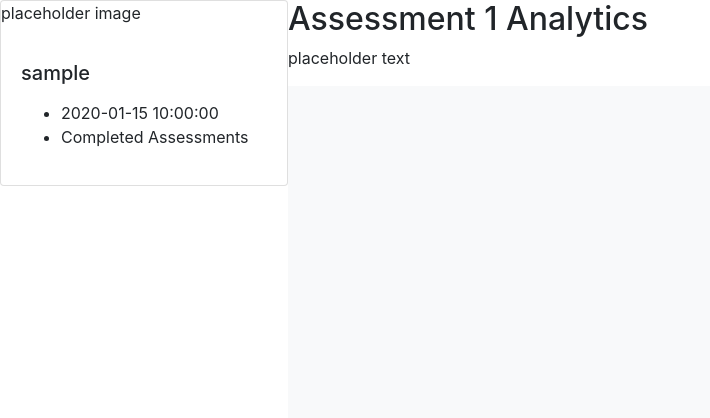
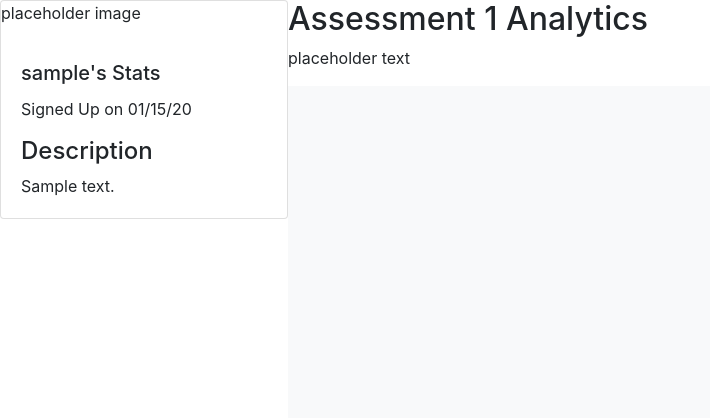
Before and after one commit to Joel-Milligan/physics-tutor-assignment, a Flask app: page /profile in a window 1280 px wide. Shown: the part 56-474 px from the top of the page, without its empty margins (0-710 px from the left). Run offline with Flask 2, Linux system fonts and the light colour scheme; a user stored in the database is signed in; tables that the repository leaves empty hold one stand-in row (values such as "Sample post"); some libraries are stand-ins or nearby versions.

Commit message:
Added better links to the navbar

```diff
--- a/app/templates/ProfilePage.html
+++ b/app/templates/ProfilePage.html
@@ -2,24 +2,23 @@
 
 <!--Page content -->
 {% block content %}
-
-    <!--User Card -->
 <div class="card float-left" style="width: 18rem">
   <p>placeholder image</p>
   <div class="card-body">
-        <h5 class="card-title">{{current_user.username}}</h5>
+    <h5 class="card-title">{{ current_user.username }}'s Stats</h5>
     <p class="card-text">
-          <ul>
-              <li>{{current_user.signup_date}}</li>
-              <li>Completed Assessments </li>
-          </ul>
+      Signed Up on {{ current_user.signup_date.strftime('%x') }}
+    </p>
+    <h4>Description</h4>
+    <p class="card-text">
+      {{ current_user.description }}
     </p>
   </div>
 </div>
+
 <!--Assessment Analytics -->
 <div>
     <h2>Assessment 1 Analytics</h2>
     <p>placeholder text</p>
 </div>
-
 {% endblock%}
--- a/app/templates/base.html
+++ b/app/templates/base.html
@@ -17,7 +17,7 @@
 
   <body>
     <nav class="navbar navbar-expand-lg navbar-light bg-light">
-      <a class="navbar-brand" style="background-color: red" href="#">Logo</a>
+      <a class="navbar-brand" style="background-color: red" href="{{ url_for('index') }}">Logo</a>
       <button
         class="navbar-toggler"
         type="button"
@@ -32,10 +32,10 @@
       <div class="collapse navbar-collapse" id="navbarNav">
         <ul class="navbar-nav">
           <li class="nav-item active">
-            <a class="nav-link" href="/">Home</a>
+            <a class="nav-link" href="{{ url_for('index') }}">Home</a>
           </li>
           <li class="nav-item">
-            <a class="nav-link" href="/content">Content</a>
+            <a class="nav-link" href="{{ url_for('content') }}">Content</a>
           </li>
 
           {% if current_user.is_anonymous %}
@@ -76,7 +76,6 @@
           <!--Grid column-->
           <div class="col-lg-6 col-md-12 mb-4 mb-md-0">
             <h5 class="text-uppercase">Footer Content</h5>
-
             <p>
               Lorem ipsum dolor sit amet consectetur, adipisicing elit. Iste
               atque ea quis molestias. Fugiat pariatur maxime quis culpa
@@ -92,16 +91,16 @@
 
             <ul class="list-unstyled mb-0">
               <li>
-                <a href="#!" class="text-dark">Link 1</a>
+                <a href="#" class="text-dark">Link 1</a>
               </li>
               <li>
-                <a href="#!" class="text-dark">Link 2</a>
+                <a href="#" class="text-dark">Link 2</a>
               </li>
               <li>
-                <a href="#!" class="text-dark">Link 3</a>
+                <a href="#" class="text-dark">Link 3</a>
               </li>
               <li>
-                <a href="#!" class="text-dark">Link 4</a>
+                <a href="#" class="text-dark">Link 4</a>
               </li>
             </ul>
           </div>
@@ -113,16 +112,16 @@
 
             <ul class="list-unstyled">
               <li>
-                <a href="#!" class="text-dark">Link 1</a>
+                <a href="#" class="text-dark">Link 1</a>
               </li>
               <li>
-                <a href="#!" class="text-dark">Link 2</a>
+                <a href="#" class="text-dark">Link 2</a>
               </li>
               <li>
-                <a href="#!" class="text-dark">Link 3</a>
+                <a href="#" class="text-dark">Link 3</a>
               </li>
               <li>
-                <a href="#!" class="text-dark">Link 4</a>
+                <a href="#" class="text-dark">Link 4</a>
               </li>
             </ul>
           </div>
@@ -132,7 +131,7 @@
       </div>
       <div class="text-center p-3" style="background-color: rgba(0, 0, 0, 0.2)">
         Placeholder Text:
-        <a class="text-dark" href="#">Physics Tutor</a>
+        <a class="text-dark" href="{{ url_for('index') }}">Physics Tutor</a>
       </div>
       <!-- Copyright -->
     </footer>
```
Lines whose indentation alone changed are shown as unchanged.
